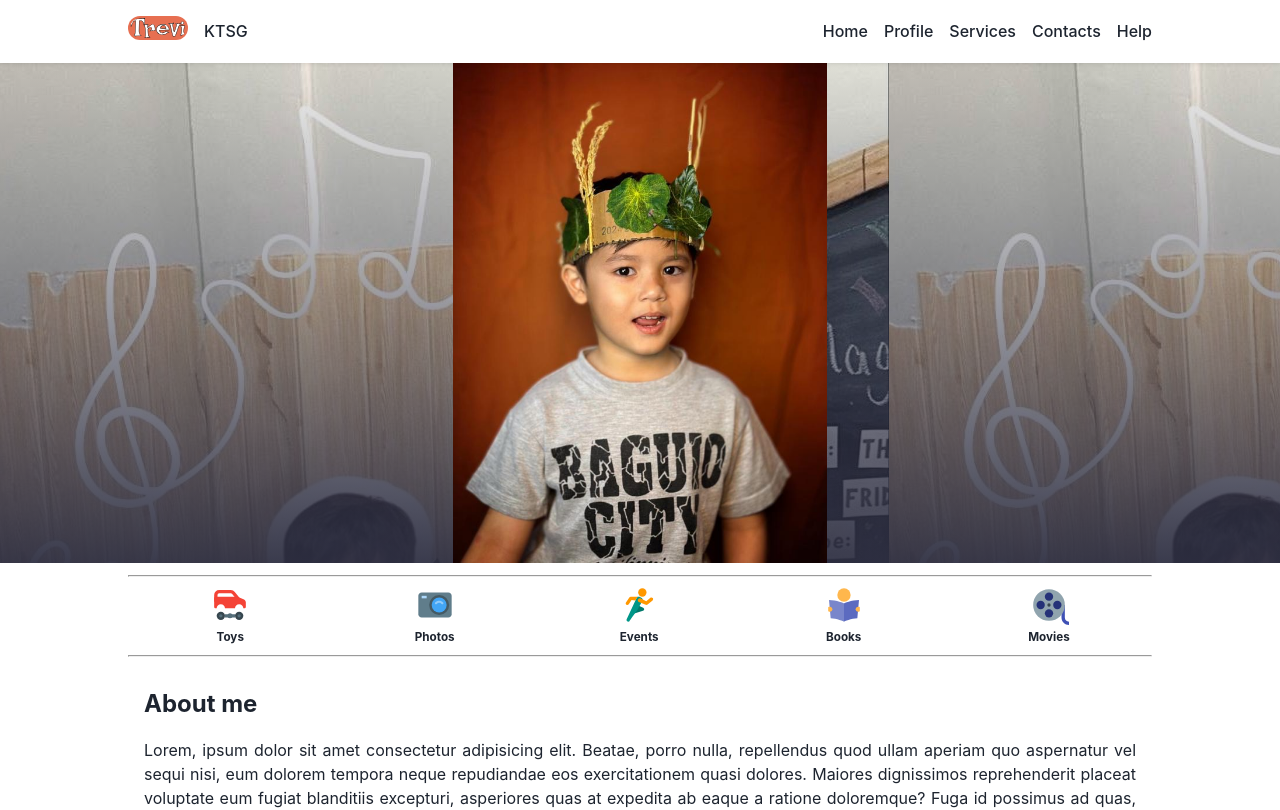
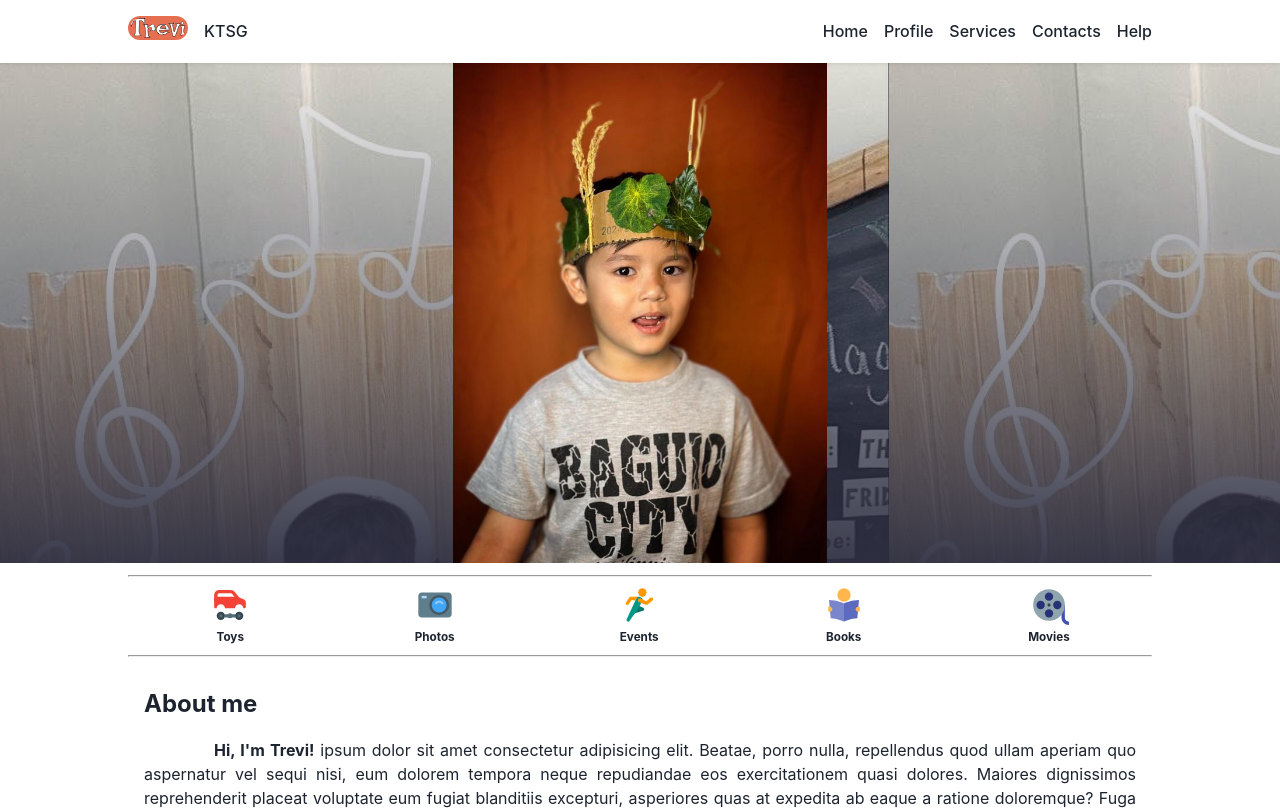
Before and after one commit to RamonSanGabriel/kole-trevi, a React (Vite) app: page / in a window 1280 px wide. Shown: the top 810 px of the page. Built offline with nearby package versions, Linux system fonts and the light colour scheme.

Commit message:
hover effect

```diff
--- a/src/components/Main/Categories/Categories.css
+++ b/src/components/Main/Categories/Categories.css
@@ -30,6 +30,29 @@
 }
 .categoryContainer {
   padding: 0.8rem 0;
+
+  & h3 {
+    color: var(--primary);
+    background-clip: text;
+    font-style: 700;
+    transition: all 250ms ease-in-out;
+    cursor: pointer;
+
+    &:hover {
+      background: linear-gradient(
+        90deg,
+        red,
+        orange,
+        yellow,
+        green,
+        blue,
+        purple
+      );
+      transform: scale(1.1);
+      -webkit-text-fill-color: transparent;
+      -webkit-background-clip: text;
+    }
+  }
 }
 
 .categoryIcons {
--- a/src/components/Main/Main.css
+++ b/src/components/Main/Main.css
@@ -25,6 +25,14 @@
 }
 .mainContent {
   padding: 0 1rem;
+
+  p {
+    text-indent: 70px;
+  }
+
+  h4 {
+    display: inline;
+  }
 }
 .aboutMe {
   padding: 1rem 0;
--- a/src/components/Main/Main.jsx
+++ b/src/components/Main/Main.jsx
@@ -17,40 +17,40 @@ const Main = () => {
             <div className="mainContent">
               <h2 className="aboutMe">About me</h2>
               <p>
-                Lorem, ipsum dolor sit amet consectetur adipisicing elit.
-                Beatae, porro nulla, repellendus quod ullam aperiam quo
-                aspernatur vel sequi nisi, eum dolorem tempora neque repudiandae
-                eos exercitationem quasi dolores. Maiores dignissimos
-                reprehenderit placeat voluptate eum fugiat blanditiis excepturi,
-                asperiores quas at expedita ab eaque a ratione doloremque? Fuga
-                id possimus ad quas, aspernatur maiores nam recusandae
-                voluptatum sed. Odit, numquam quaerat in voluptatum nihil sit
-                fuga ipsa illum placeat tempore sed quas aperiam ad
-                reprehenderit inventore perspiciatis? Eos quam inventore
-                distinctio debitis blanditiis fuga? Natus repudiandae, quasi aut
-                dicta labore reprehenderit laudantium neque odit. Alias
-                reiciendis ipsa enim fugit natus. Odit, dolor. Aperiam ullam
-                iure quibusdam commodi dolorem. Porro incidunt, dignissimos,
-                iste sapiente architecto placeat enim perferendis dolores
-                distinctio illo magnam aliquam dicta dolorum reiciendis nihil
-                asperiores vero dolorem aut ad nam nemo! Facere, earum saepe!
-                Quod quibusdam temporibus perferendis natus vel, nisi numquam
-                laudantium rem doloremque! Harum, in doloribus. Omnis ducimus ex
-                ipsum, laborum ipsam nulla hic unde exercitationem excepturi
-                nobis ea id accusamus. Doloremque nemo vitae cum ipsum harum,
-                aperiam laborum fugit eligendi incidunt. Labore nostrum ipsam
-                quam perspiciatis rerum beatae eligendi qui possimus numquam
-                cupiditate inventore voluptates reprehenderit, accusamus neque
-                maiores sequi amet, commodi reiciendis eum at ratione quas rem
-                sit veritatis. Alias reprehenderit numquam molestias ea officiis
-                nesciunt. Eligendi, incidunt? Necessitatibus porro nesciunt
-                ullam voluptate corporis possimus numquam repudiandae esse
-                laborum officiis, non maiores. Provident repellat perspiciatis
-                quia nobis debitis dignissimos quod fugiat? Harum eveniet a
-                quibusdam, asperiores nam qui laudantium? Illum eius eum ipsa
-                cum ipsum, at suscipit vitae sunt laborum ipsam consequuntur
-                unde officiis amet ducimus atque corrupti ut ex et quae modi
-                magni quidem quia! Non quasi doloribus laboriosam quae
+                <h4>Hi, I'm Trevi!</h4> ipsum dolor sit amet consectetur
+                adipisicing elit. Beatae, porro nulla, repellendus quod ullam
+                aperiam quo aspernatur vel sequi nisi, eum dolorem tempora neque
+                repudiandae eos exercitationem quasi dolores. Maiores
+                dignissimos reprehenderit placeat voluptate eum fugiat
+                blanditiis excepturi, asperiores quas at expedita ab eaque a
+                ratione doloremque? Fuga id possimus ad quas, aspernatur maiores
+                nam recusandae voluptatum sed. Odit, numquam quaerat in
+                voluptatum nihil sit fuga ipsa illum placeat tempore sed quas
+                aperiam ad reprehenderit inventore perspiciatis? Eos quam
+                inventore distinctio debitis blanditiis fuga? Natus repudiandae,
+                quasi aut dicta labore reprehenderit laudantium neque odit.
+                Alias reiciendis ipsa enim fugit natus. Odit, dolor. Aperiam
+                ullam iure quibusdam commodi dolorem. Porro incidunt,
+                dignissimos, iste sapiente architecto placeat enim perferendis
+                dolores distinctio illo magnam aliquam dicta dolorum reiciendis
+                nihil asperiores vero dolorem aut ad nam nemo! Facere, earum
+                saepe! Quod quibusdam temporibus perferendis natus vel, nisi
+                numquam laudantium rem doloremque! Harum, in doloribus. Omnis
+                ducimus ex ipsum, laborum ipsam nulla hic unde exercitationem
+                excepturi nobis ea id accusamus. Doloremque nemo vitae cum ipsum
+                harum, aperiam laborum fugit eligendi incidunt. Labore nostrum
+                ipsam quam perspiciatis rerum beatae eligendi qui possimus
+                numquam cupiditate inventore voluptates reprehenderit, accusamus
+                neque maiores sequi amet, commodi reiciendis eum at ratione quas
+                rem sit veritatis. Alias reprehenderit numquam molestias ea
+                officiis nesciunt. Eligendi, incidunt? Necessitatibus porro
+                nesciunt ullam voluptate corporis possimus numquam repudiandae
+                esse laborum officiis, non maiores. Provident repellat
+                perspiciatis quia nobis debitis dignissimos quod fugiat? Harum
+                eveniet a quibusdam, asperiores nam qui laudantium? Illum eius
+                eum ipsa cum ipsum, at suscipit vitae sunt laborum ipsam
+                consequuntur unde officiis amet ducimus atque corrupti ut ex et
+                quae modi magni quidem quia! Non quasi doloribus laboriosam quae
                 dignissimos iste! Minus omnis amet quo recusandae fugit
                 reprehenderit modi esse impedit, quis quibusdam iure repudiandae
                 praesentium, mollitia quaerat, illo iusto cumque maxime.
```
